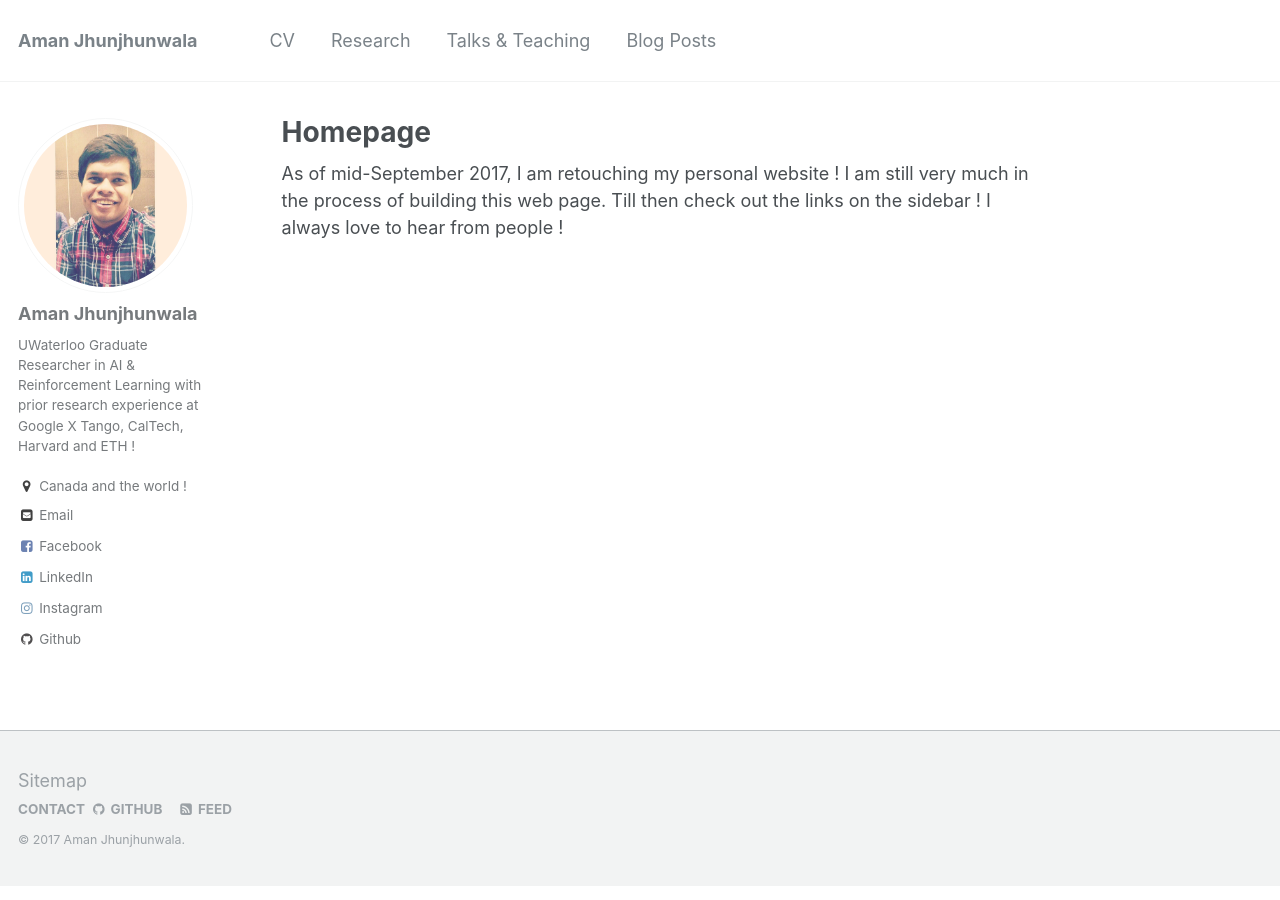
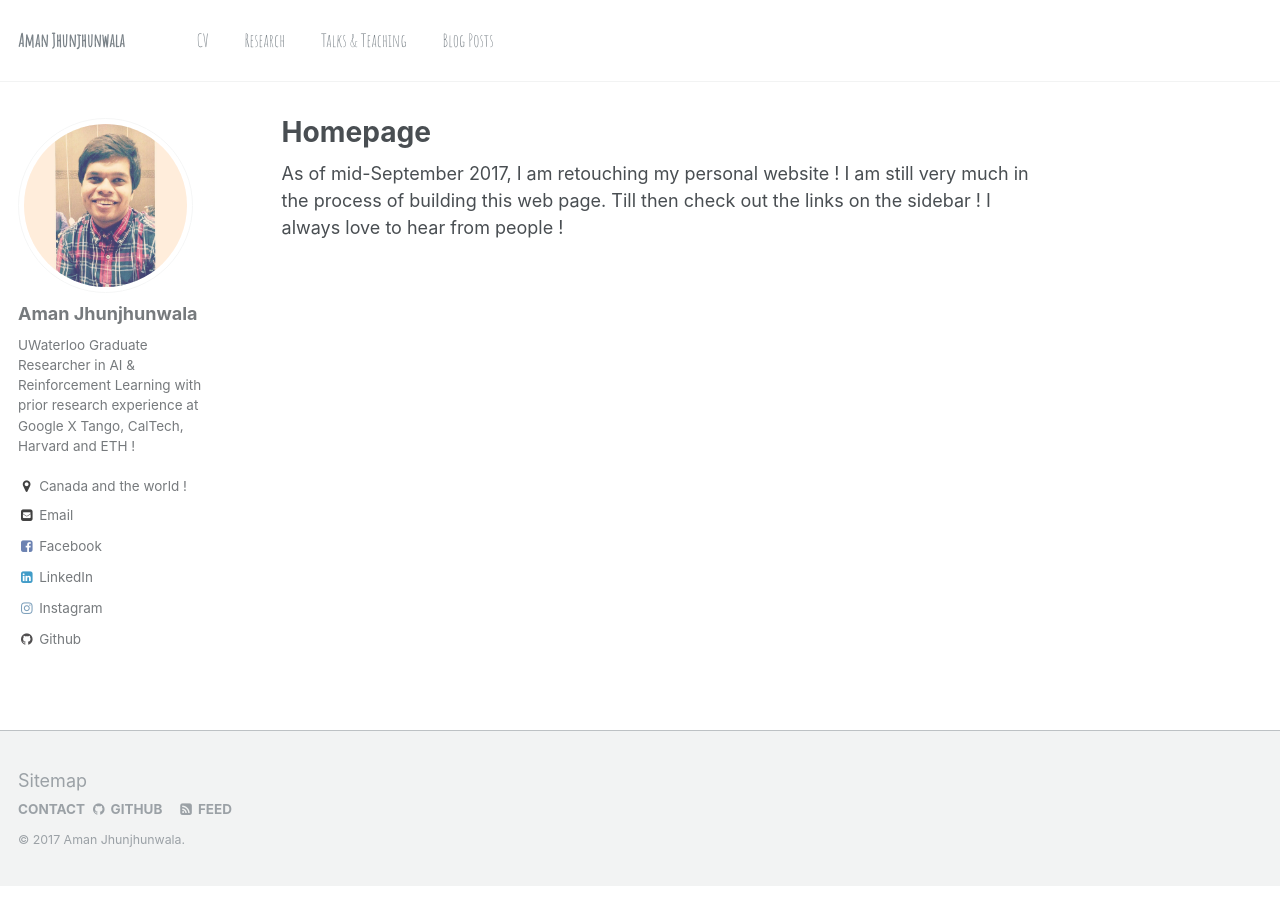
Before and after one commit to amanjhunjhunwala/amanjhunjhunwala.github.io, a Jekyll site: the page built from _pages/about.md, in a window 1280 px wide. Built offline with Jekyll 4.4.1, drawn with Linux system fonts in a browser that asks for light colours.

Commit message:
Update _masthead.scss

```diff
--- a/_sass/_masthead.scss
+++ b/_sass/_masthead.scss
@@ -15,7 +15,7 @@
     @include container;
     @include clearfix;
     padding: 1em 1em 1em;
-    font-family: $sans-serif-narrow;
+    font-family: 'Amatic SC', cursive;
 
     @include breakpoint($x-large) {
       max-width: $x-large;
```
